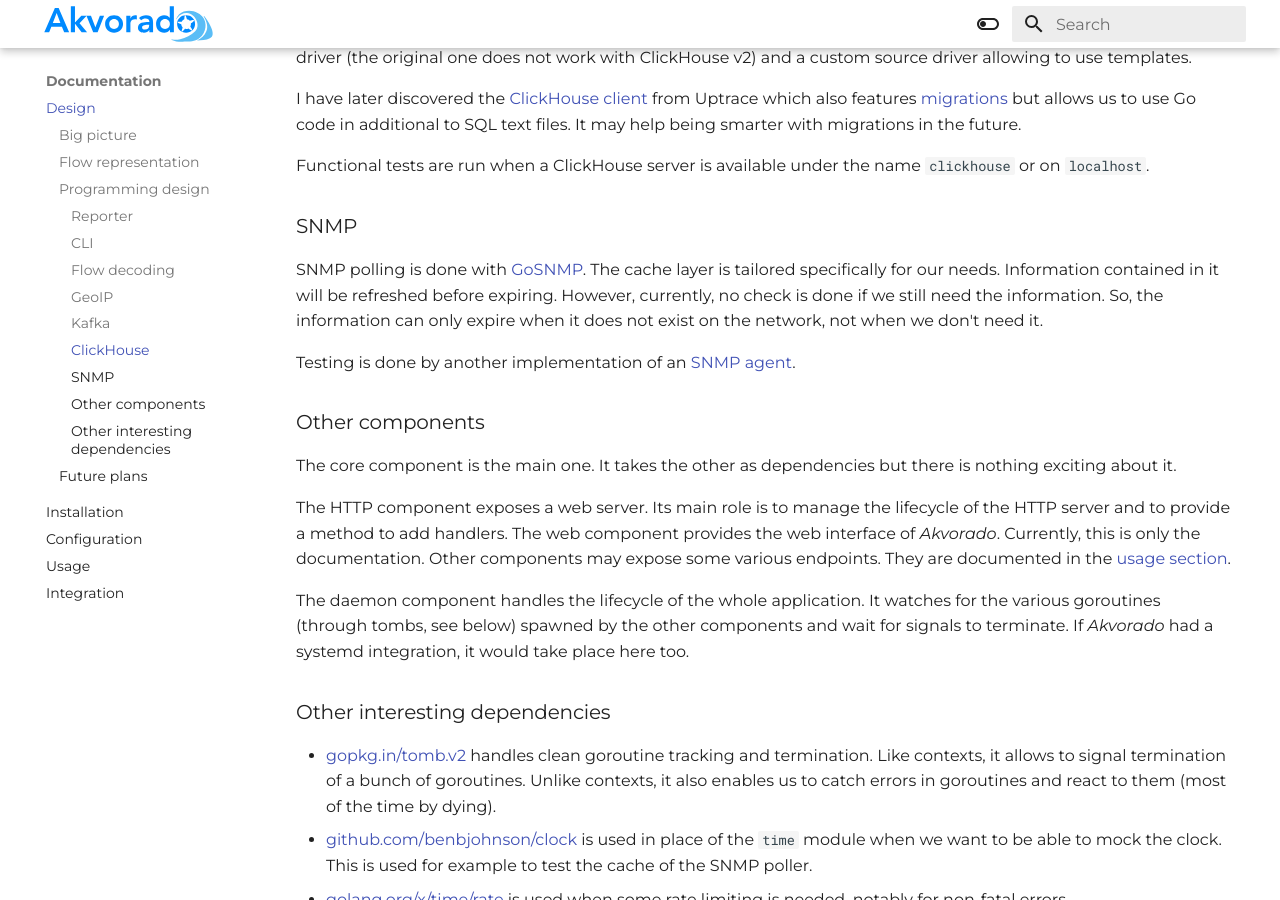
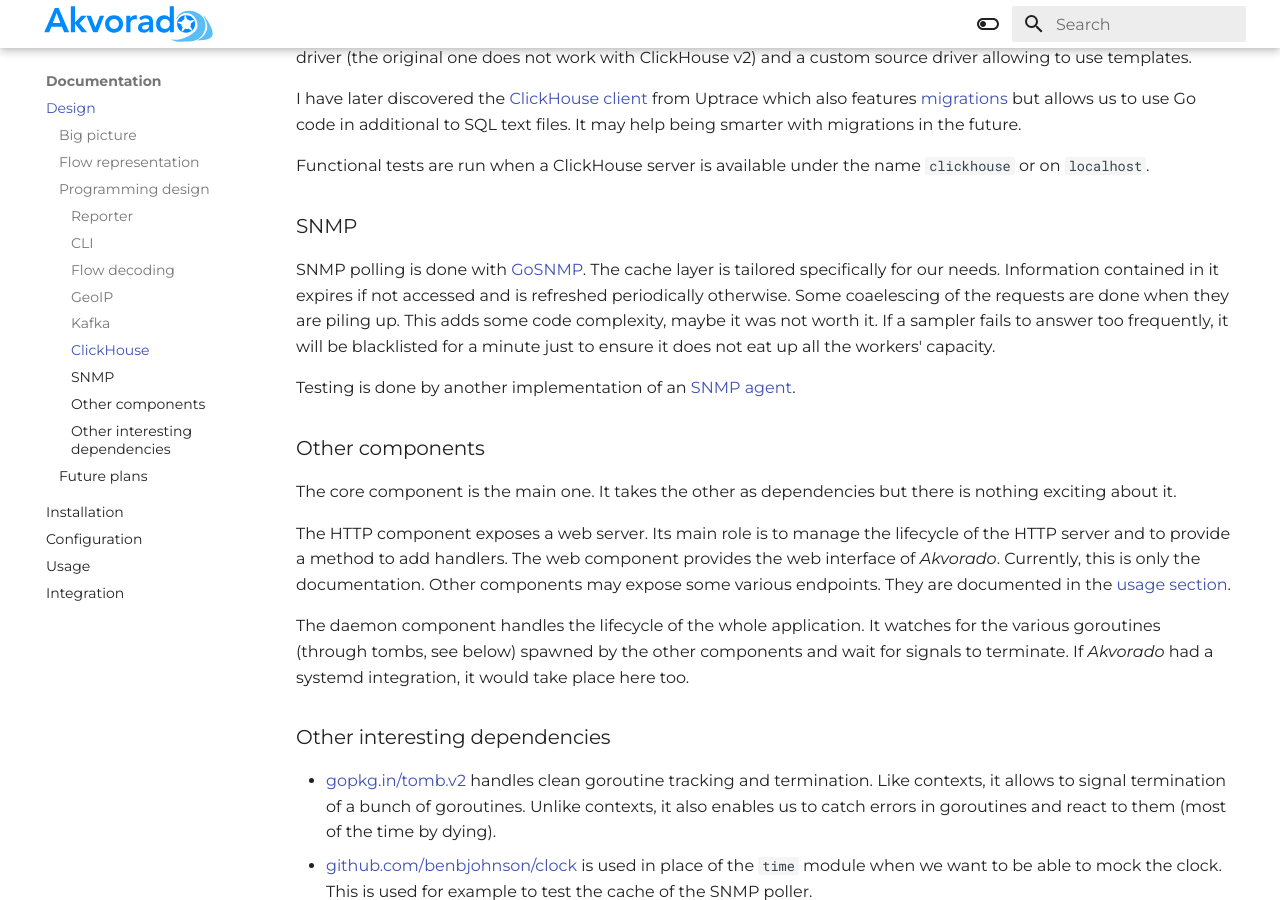
Before and after one commit to akvorado/akvorado, an MkDocs documentation site: the page built from docs/design.md, in a window 1280 px wide and 900 px high, scrolled down 3451 px. Built offline with MkDocs 1.6.1 and Material for MkDocs 9.7.7, drawn with Linux system fonts in a browser that asks for light colours.

Commit message:
doc: update SNMP design with latest commits

```diff
--- a/docs/design.md
+++ b/docs/design.md
@@ -167,10 +167,12 @@
 
 SNMP polling is done with [GoSNMP](https://github.com/gosnmp/gosnmp).
 The cache layer is tailored specifically for our needs. Information
-contained in it will be refreshed before expiring. However, currently,
-no check is done if we still need the information. So, the information
-can only expire when it does not exist on the network, not when we
-don't need it.
+contained in it expires if not accessed and is refreshed periodically
+otherwise. Some coaelescing of the requests are done when they are
+piling up. This adds some code complexity, maybe it was not worth it.
+If a sampler fails to answer too frequently, it will be blacklisted
+for a minute just to ensure it does not eat up all the workers'
+capacity.
 
 Testing is done by another implementation of an [SNMP
 agent](https://github.com/salyercat/GoSNMPServer).
```
